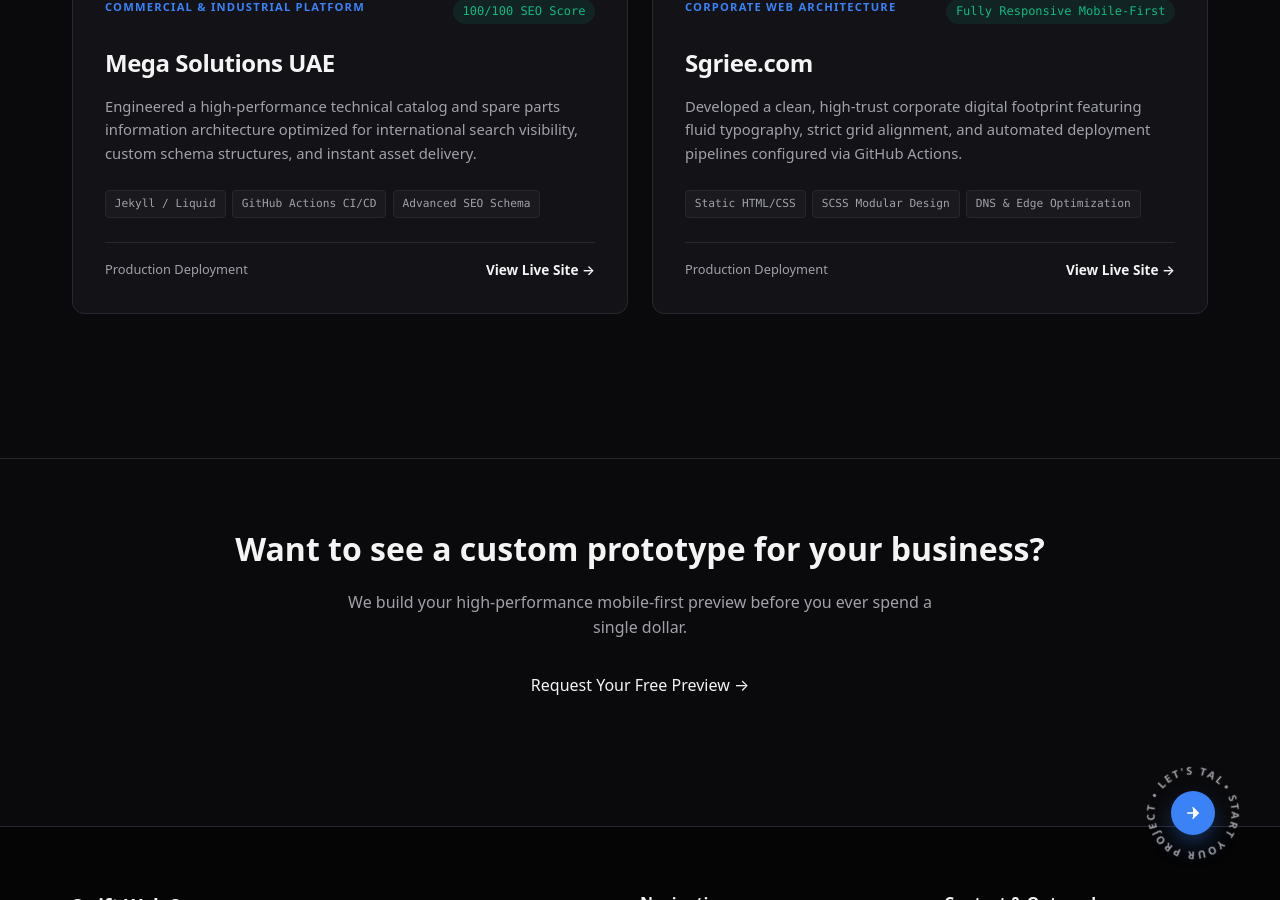
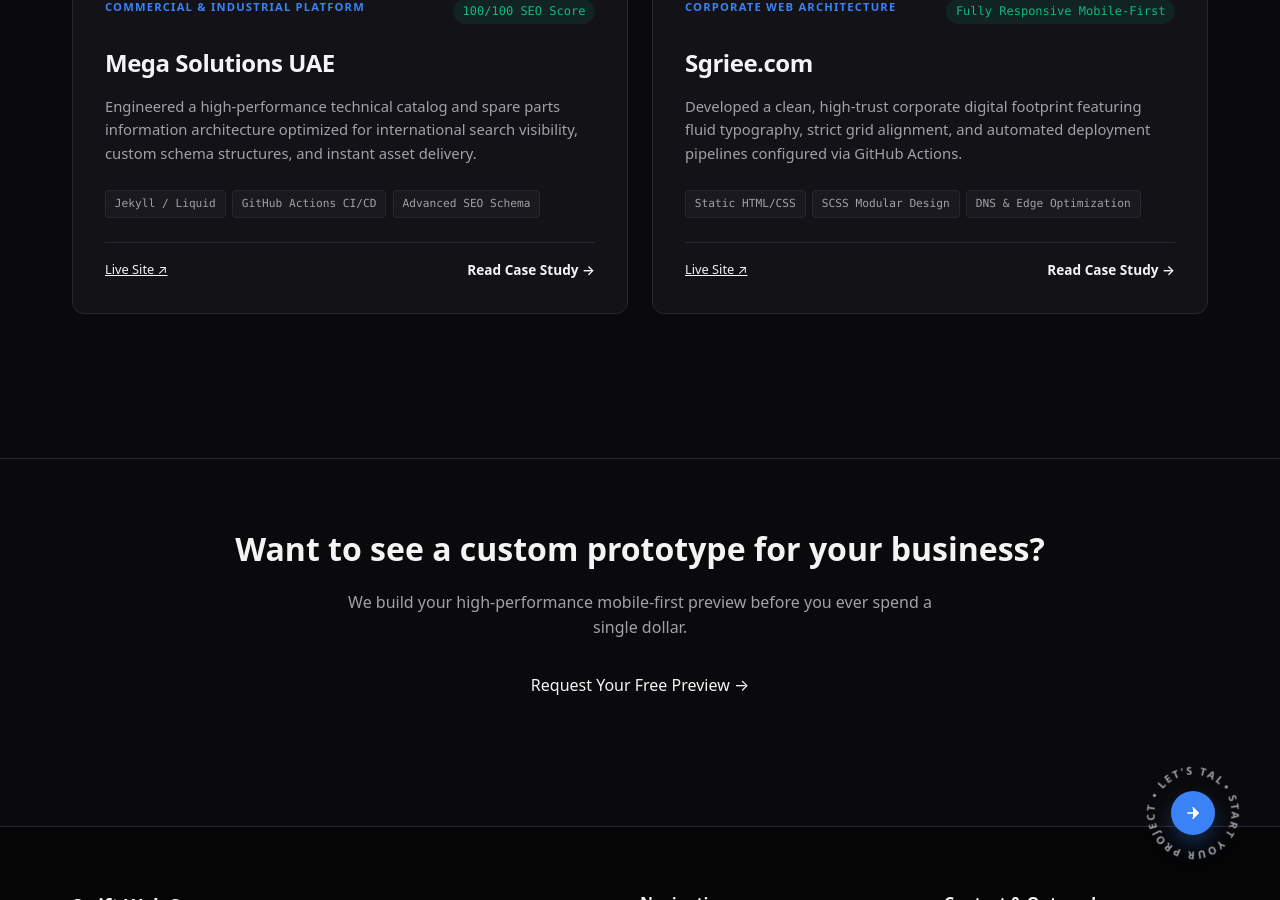
Before and after one commit to Khisal786/SwiftWebSync, a Jekyll site: the page built from work/index.html, in a window 1280 px wide and 900 px high, scrolled down 999 px. Built offline with Jekyll 4.4.1, drawn with Linux system fonts in a browser that asks for light colours.

Commit message:
Add files via upload

```diff
--- a/work/index.html
+++ b/work/index.html
@@ -46,8 +46,11 @@
       </div>
 
       <!-- CASE STUDY 1: MEGA SOLUTIONS UAE -->
-      <div class="portfolio-card">
-        <div>
+      <div class="portfolio-card" style="position: relative;">
+        <!-- Stretched link covering the whole card -->
+        <a href="{{ '/work/megasolutionsuae/' | relative_url }}" class="card-overlay-link" aria-label="Read Technical Case Study for Mega Solutions UAE" style="position: absolute; inset: 0; z-index: 1;"></a>
+
+        <div style="position: relative; z-index: 2; pointer-events: none;">
           <div class="portfolio-meta-top">
             <span class="project-category">Commercial & Industrial Platform</span>
             <span class="project-metric">100/100 SEO Score</span>
@@ -60,17 +63,24 @@
             <span>Advanced SEO Schema</span>
           </div>
         </div>
-        <div class="portfolio-action-bar">
-          <span class="action-note">Production Deployment</span>
-          <a href="https://megasolutionsuae.com" target="_blank" rel="noopener noreferrer" class="portfolio-link-arrow">
-            View Live Site &rarr;
+
+        <!-- Action bar needs z-index: 3 and pointer-events: auto so the Live Site link works independently -->
+        <div class="portfolio-action-bar" style="position: relative; z-index: 3; pointer-events: auto;">
+          <a href="https://megasolutionsuae.com" target="_blank" rel="noopener noreferrer" class="action-note" style="color: var(--text-muted); text-decoration: underline;">
+            Live Site ↗
           </a>
+          <span class="portfolio-link-arrow" style="pointer-events: none;">
+            Read Case Study &rarr;
+          </span>
         </div>
       </div>
 
       <!-- CASE STUDY 2: SGRIEE -->
-      <div class="portfolio-card">
-        <div>
+      <div class="portfolio-card" style="position: relative;">
+        <!-- Stretched link covering the whole card -->
+        <a href="{{ '/work/sgriee/' | relative_url }}" class="card-overlay-link" aria-label="Read Technical Case Study for Sgriee" style="position: absolute; inset: 0; z-index: 1;"></a>
+
+        <div style="position: relative; z-index: 2; pointer-events: none;">
           <div class="portfolio-meta-top">
             <span class="project-category">Corporate Web Architecture</span>
             <span class="project-metric">Fully Responsive Mobile-First</span>
@@ -83,11 +93,14 @@
             <span>DNS & Edge Optimization</span>
           </div>
         </div>
-        <div class="portfolio-action-bar">
-          <span class="action-note">Production Deployment</span>
-          <a href="https://sgriee.com" target="_blank" rel="noopener noreferrer" class="portfolio-link-arrow">
-            View Live Site &rarr;
+
+        <div class="portfolio-action-bar" style="position: relative; z-index: 3; pointer-events: auto;">
+          <a href="https://sgriee.com" target="_blank" rel="noopener noreferrer" class="action-note" style="color: var(--text-muted); text-decoration: underline;">
+            Live Site ↗
           </a>
+          <span class="portfolio-link-arrow" style="pointer-events: none;">
+            Read Case Study &rarr;
+          </span>
         </div>
       </div>
 
```
Also changed, not shown: work/megasolutionsuae.md (added, +28 -0 lines), work/sgriee.md (added, +28 -0 lines).
